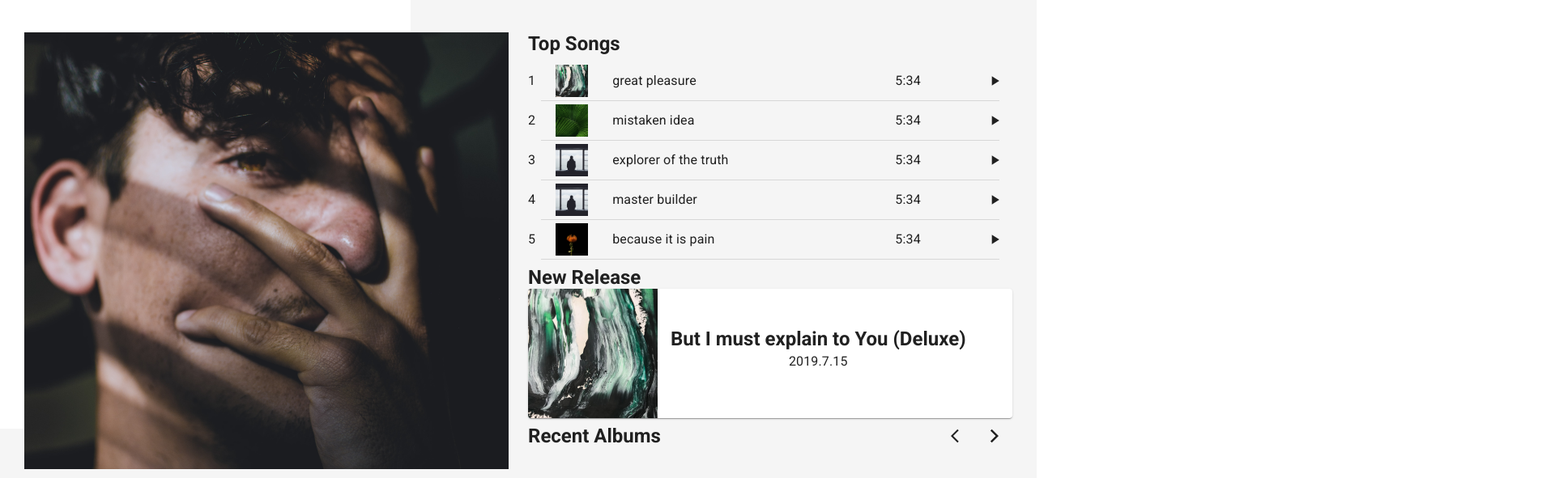
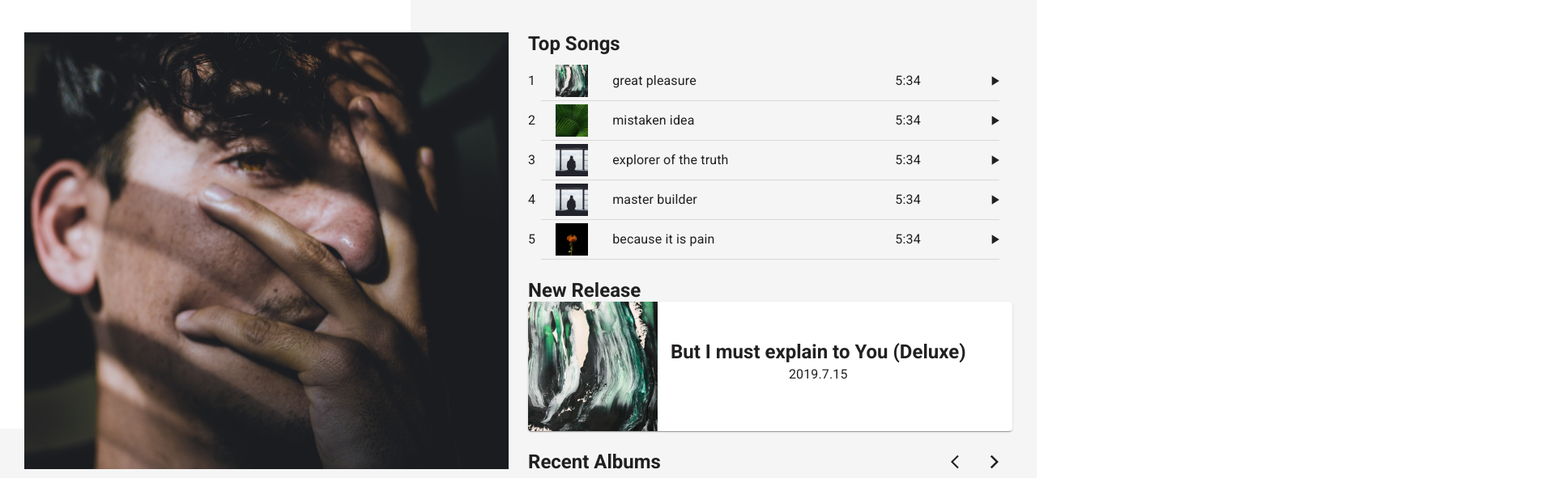
Before and after one commit to diddy032/react-player, a React (Create React App) app: page / in a window 1280 px wide. Shown: the top 591 px of the page at 81% size, 1920 px wide, since content can reach past the window. Built offline with nearby package versions, Linux system fonts and the light colour scheme.

Commit message:
整體版面調整

```diff
--- a/src/App.js
+++ b/src/App.js
@@ -1,4 +1,6 @@
 import HomeIndex from "./components/home";
+import "slick-carousel/slick/slick.css";
+import "slick-carousel/slick/slick-theme.css";
 import "./App.css";
 
 function App() {
--- a/src/components/home.js
+++ b/src/components/home.js
@@ -12,6 +12,8 @@
 
 const useStyles = makeStyles((theme) => ({
   root: {
+    height: "100vh",
+    position: "relative",
     flexGrow: 1,
     // maxWidth: "1200px",
     margin: "auto",
--- a/src/components/newRelease.js
+++ b/src/components/newRelease.js
@@ -27,7 +27,7 @@
   const theme = useTheme();
 
   return (
-    <div>
+    <Box my={2}>
       <Typography variant="h5" component="div" align="left">
         <Box fontWeight="fontWeightBold" lineHeight="normal">
           New Release
@@ -50,6 +50,6 @@
           </Typography>
         </CardContent>
       </Card>
-    </div>
+    </Box>
   );
 }
```
